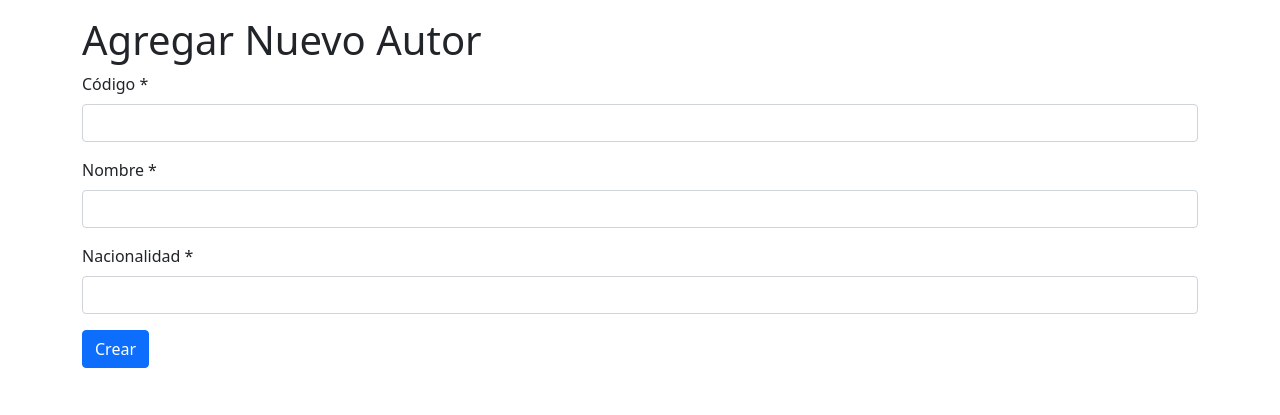
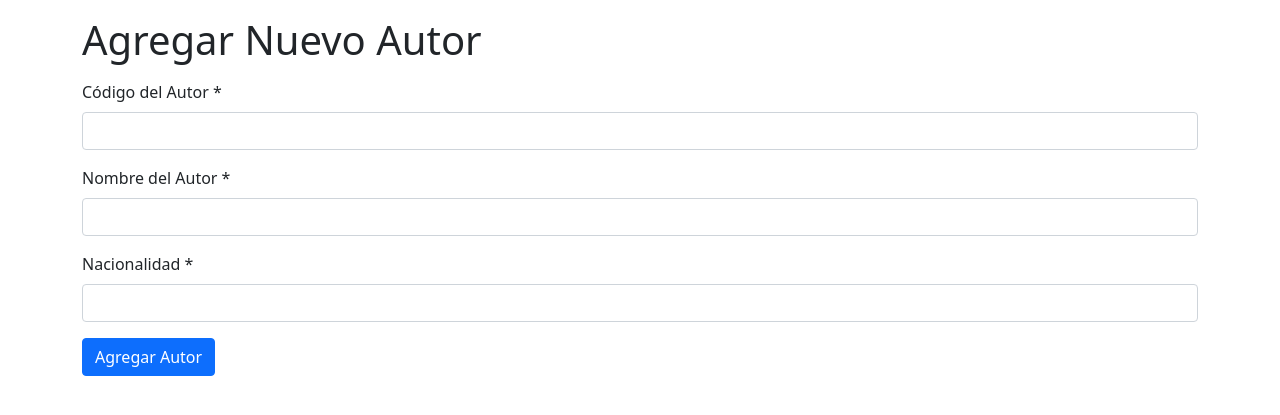
Before and after one commit to EdisonPeM/mvc-django, a Django app: page /autores/nuevo in a window 1280 px wide. Shown: the part 56-471 px from the top of the page. Run offline with Django 4.2, Linux system fonts and the light colour scheme; some libraries are stand-ins or nearby versions.

Commit message:
Update Agregar Autor Layout using Django Forms

```diff
--- a/app/settings.py
+++ b/app/settings.py
@@ -38,6 +38,7 @@ INSTALLED_APPS = [
     'django.contrib.sessions',
     'django.contrib.messages',
     'django.contrib.staticfiles',
+    'widget_tweaks'
 ]
 
 MIDDLEWARE = [
@@ -89,7 +90,7 @@ DATABASES = {
 # Internationalization
 # https://docs.djangoproject.com/en/4.2/topics/i18n/
 
-LANGUAGE_CODE = 'en-us'
+LANGUAGE_CODE = 'es-CO'
 
 TIME_ZONE = 'UTC'
 
--- a/biblioteca/controllers/autoresController.py
+++ b/biblioteca/controllers/autoresController.py
@@ -3,6 +3,7 @@ from django.shortcuts import render
 
 # Import Models
 from ..models.autores import AutoresModel
+from ..forms.autoresForm import AutoresForm
 
 def listar(request):
   autores = AutoresModel.listarAutores()
@@ -16,7 +17,8 @@ def obtener(request, codigo_autor):
     raise Http404("Autor does not exist")
 
 def agregar(request):
-  return render(request, "autores/nuevo.html")
+  form = AutoresForm()
+  return render(request, "autores/nuevo.html", { "form": form })
 
 # def modificar(request):
 #   modificar(request, response);
--- /dev/null
+++ b/biblioteca/forms/autoresForm.py
@@ -0,0 +1,15 @@
+from django.core.validators import RegexValidator
+from django import forms
+
+codigo_autor_validator = RegexValidator(
+  regex=r'^AUT\d{3}$',
+  message="Ingrese un código valido en formato AUT123.",
+  code="invalid_autor_code",
+)
+
+class AutoresForm(forms.Form):
+  template_name = "bs-form.html"
+
+  codigo = forms.CharField(label="Código del Autor", max_length=6, required=True, validators=[codigo_autor_validator])
+  nombre = forms.CharField(label="Nombre del Autor", max_length=50, required=True)
+  nacionalidad = forms.CharField(label="Nacionalidad", max_length=50, required=True)
--- a/biblioteca/templates/autores/nuevo.html
+++ b/biblioteca/templates/autores/nuevo.html
@@ -3,39 +3,9 @@
 {% block content %}
 <h1>Agregar Nuevo Autor</h1>
 
-<form action="{% url 'agregarAutor' %}" method="post">
+<form class="mt-3" action="{% url 'agregarAutor' %}" method="post" novalidate>
   {% csrf_token %}
-  <div class="mb-3">
-    <label for="codigo" class="form-label">Código *</label>
-    <input
-      type="text"
-      class="form-control"
-      id="codigo"
-      name="codigo"
-      required
-    />
-  </div>
-  <div class="mb-3">
-    <label for="nombre" class="form-label">Nombre *</label>
-    <input
-      type="text"
-      class="form-control"
-      id="nombre"
-      name="nombre"
-      required
-    />
-  </div>
-  <div class="mb-3">
-    <label for="nacionalidad" class="form-label">Nacionalidad *</label>
-    <input
-      type="text"
-      class="form-control"
-      id="nacionalidad"
-      name="nacionalidad"
-      required
-    />
-  </div>
-
-  <button type="submit" class="btn btn-primary">Crear</button>
+  {{ form }}
+  <button type="submit" class="btn btn-primary">Agregar Autor</button>
 </form>
 {% endblock %}
```
Also changed, not shown: biblioteca/templates/bs-form.html (added, +23 -0 lines), requirements.txt (+6 -1 lines), biblioteca/forms/__init__.py (added).
